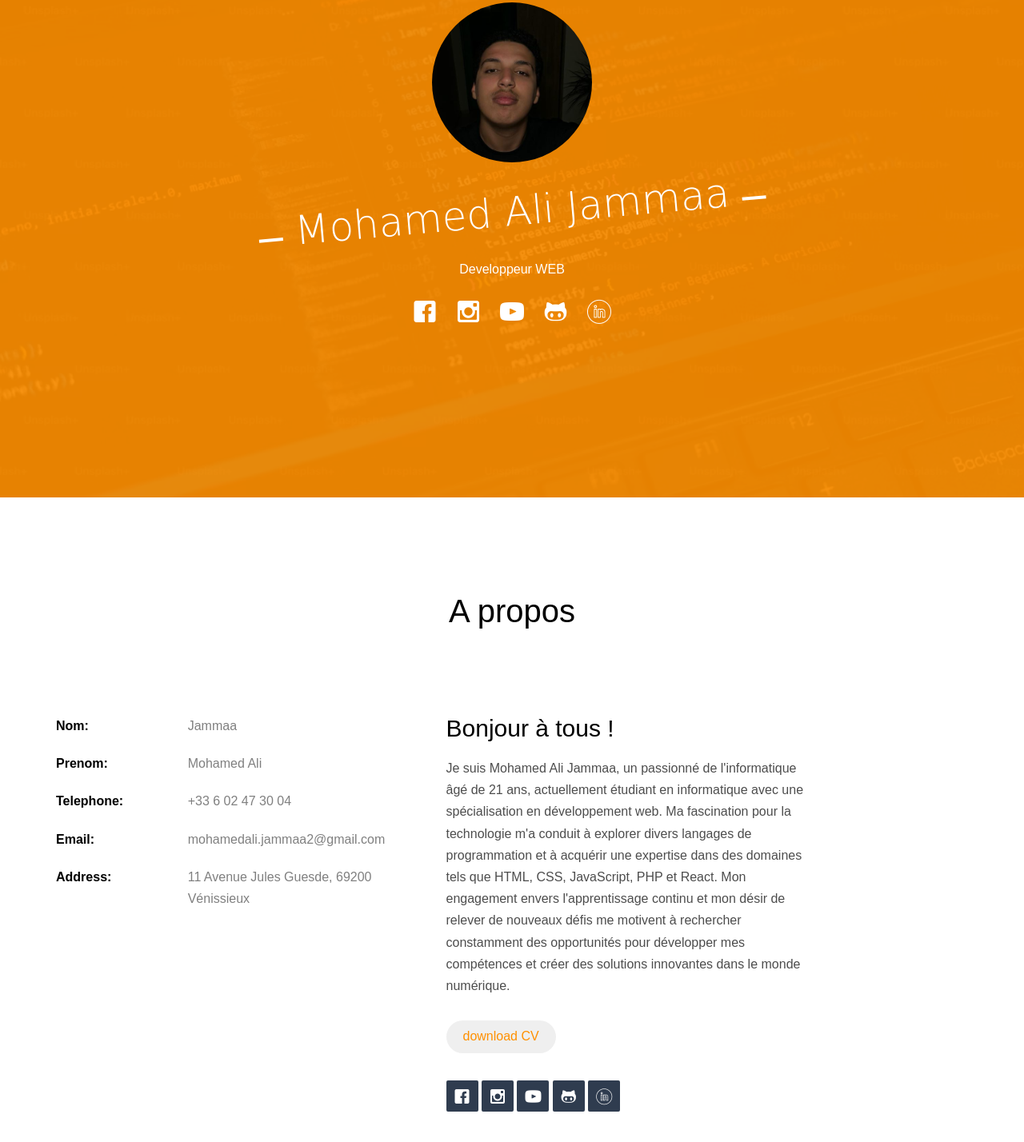
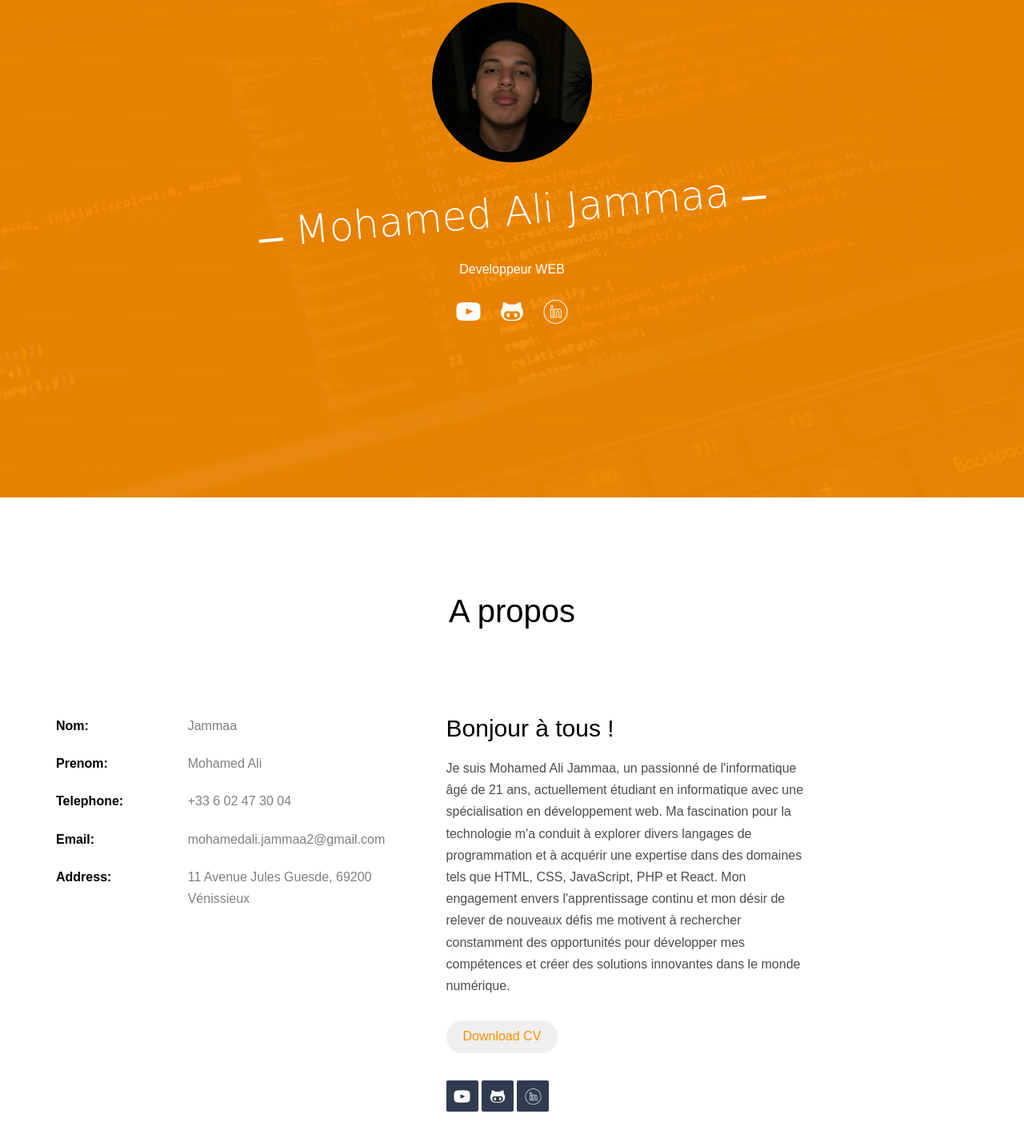
Before and after one commit to CHAMA9A/portfolio, a plain HTML site: page index.html in a window 1280 px wide. Shown: the part 178-1606 px from the top of the page at 80% size. Drawn offline with Linux system fonts and the light colour scheme; some packages are replaced by stand-ins of ours; no server answers; files whose address does not match are found by name.

Commit message:
Update index.html

```diff
--- a/index.html
+++ b/index.html
@@ -51,8 +51,6 @@
 							<h3><span>Developpeur WEB</span></h3>
 							<p>
 								<ul class="fh5co-social-icons">
-									<li><a target="_blank" href="#"><i class="icon-facebook2"></i></a></li>
-									<li><a target="_blank" href="https://www.instagram.com/dvr__design/?hl=fr"><i class="icon-instagram"></i></a></li>
 									<li><a target="_blank" href="https://www.youtube.com/@dvrdesign9376/featured"><i class="icon-youtube"></i></a></li>
 									<li><a target="_blank" href="https://github.com/CHAMA9A"><i class="icon-github"></i></a></li>
 									<li><a target="_blank" href="https://www.linkedin.com/in/mohamed-ali-jammaa-396521260/"><i class="icon-linkedin"></i></a></li>
@@ -86,12 +84,10 @@
 				<div class="col-md-5">
 					<h2>Bonjour à tous !</h2>
 					<p>Je suis Mohamed Ali Jammaa, un passionné de l'informatique âgé de 21 ans, actuellement étudiant en informatique avec une spécialisation en développement web. Ma fascination pour la technologie m'a conduit à explorer divers langages de programmation et à acquérir une expertise dans des domaines tels que HTML, CSS, JavaScript, PHP et React. Mon engagement envers l'apprentissage continu et mon désir de relever de nouveaux défis me motivent à rechercher constamment des opportunités pour développer mes compétences et créer des solutions innovantes dans le monde numérique.</p>
-					<button class="btn btn-outline-warning"><a href="images/CV-mohamed-ali-Jammaa.pdf" download="CV-mohamed-ali-Jammaa.pdf"> download CV</a></button>
+					<button class="btn btn-outline-warning"><a href="images/CV-mohamed-ali-Jammaa.pdf" download="CV-mohamed-ali-Jammaa.pdf"> Download CV</a></button>
 					<p>
 						<ul class="fh5co-social-icons">
 
-							<li><a target="_blank" href="#"><i class="icon-facebook2"></i></a></li>
-							<li><a target="_blank" href="https://www.instagram.com/dvr__design/?hl=fr"><i class="icon-instagram"></i></a></li>
 							<li><a target="_blank" href="https://www.youtube.com/@dvrdesign9376/featured"><i class="icon-youtube"></i></a></li>
 							<li><a target="_blank" href="https://github.com/CHAMA9A"><i class="icon-github"></i></a></li>
 							<li><a target="_blank" href="https://www.linkedin.com/in/mohamed-ali-jammaa-396521260/"><i class="icon-linkedin"></i></a></li>
```
